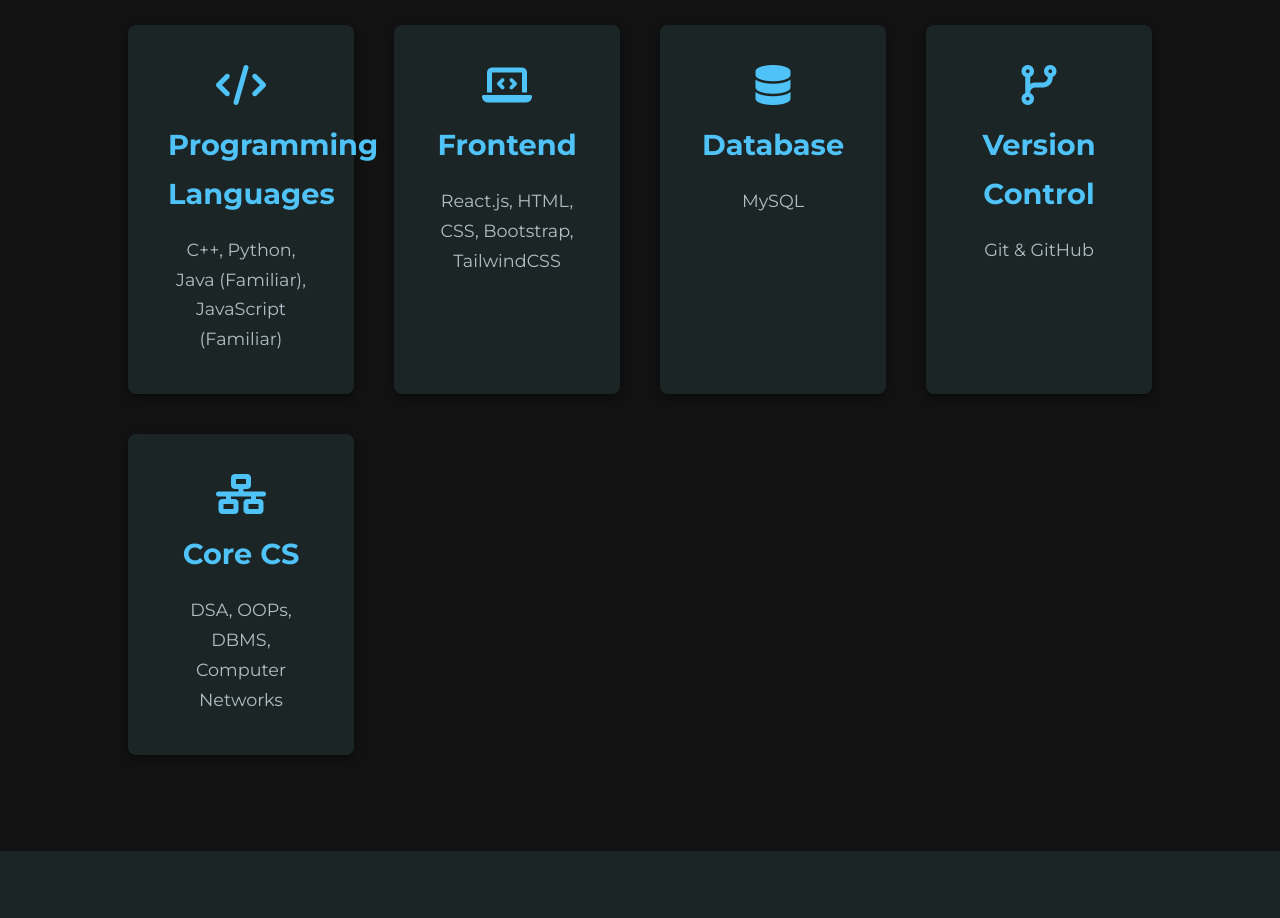
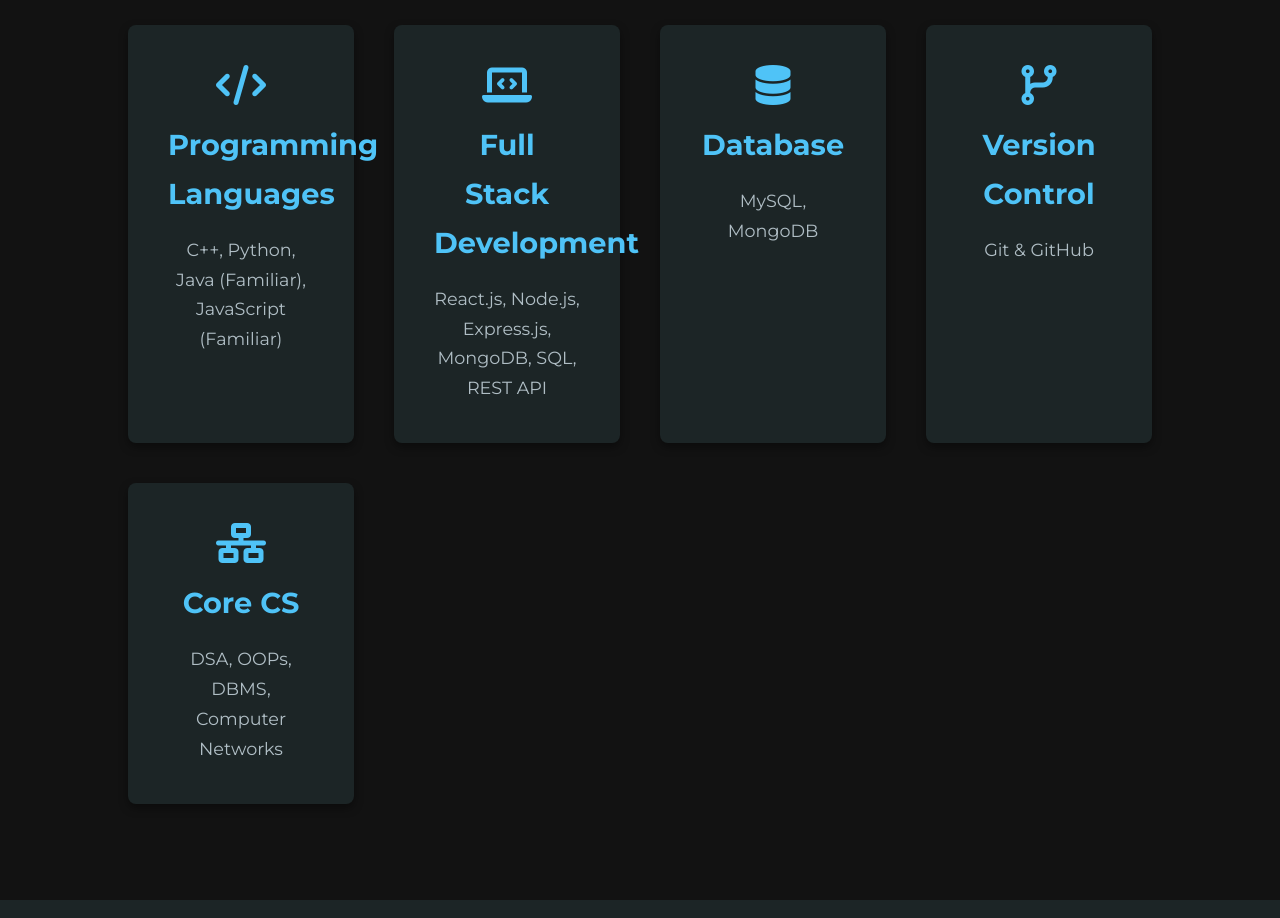
Before and after one commit to ajeetlodhii/Portfolio, a plain HTML site: page index.html in a window 1280 px wide. Shown: the part 2060-2978 px from the top of the page. Drawn offline with Linux system fonts and the light colour scheme.

Commit message:
index.html

```diff
--- a/index.html
+++ b/index.html
@@ -102,14 +102,14 @@
                 <p>C++, Python, Java (Familiar), JavaScript (Familiar)</p>
             </div>
             <div class="skill-box">
-                <i class="fas fa-laptop-code"></i>
-                <h3>Frontend</h3>
-                <p>React.js, HTML, CSS, Bootstrap, TailwindCSS</p>
-            </div>
+                    <i class="fas fa-laptop-code"></i>
+                    <h3>Full Stack Development</h3>
+                    <p>React.js, Node.js, Express.js, MongoDB, SQL, REST API</p>
+                </div>
             <div class="skill-box">
                 <i class="fas fa-database"></i>
                 <h3>Database</h3>
-                <p>MySQL</p>
+                <p>MySQL, MongoDB</p>
             </div>
             <div class="skill-box">
                 <i class="fas fa-code-branch"></i>
```
